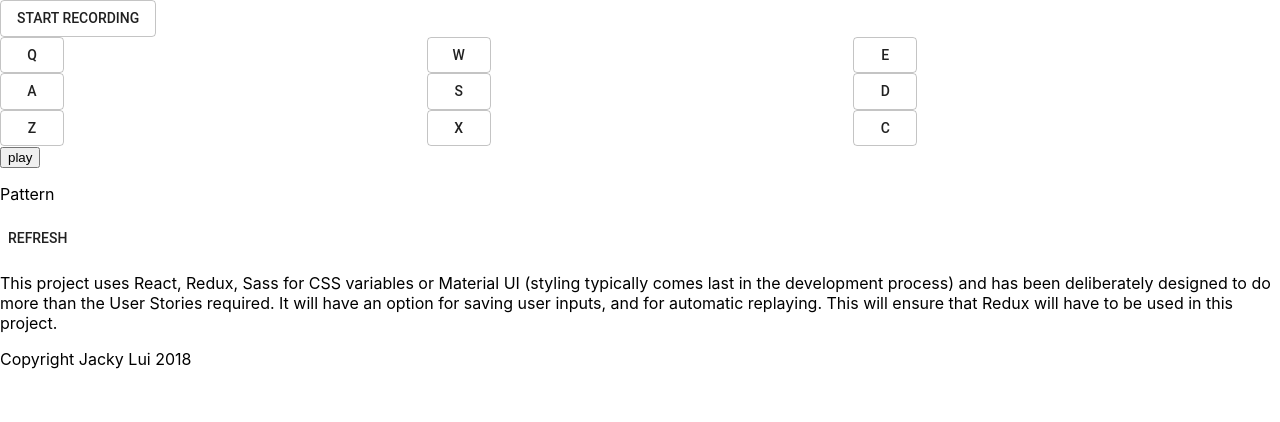
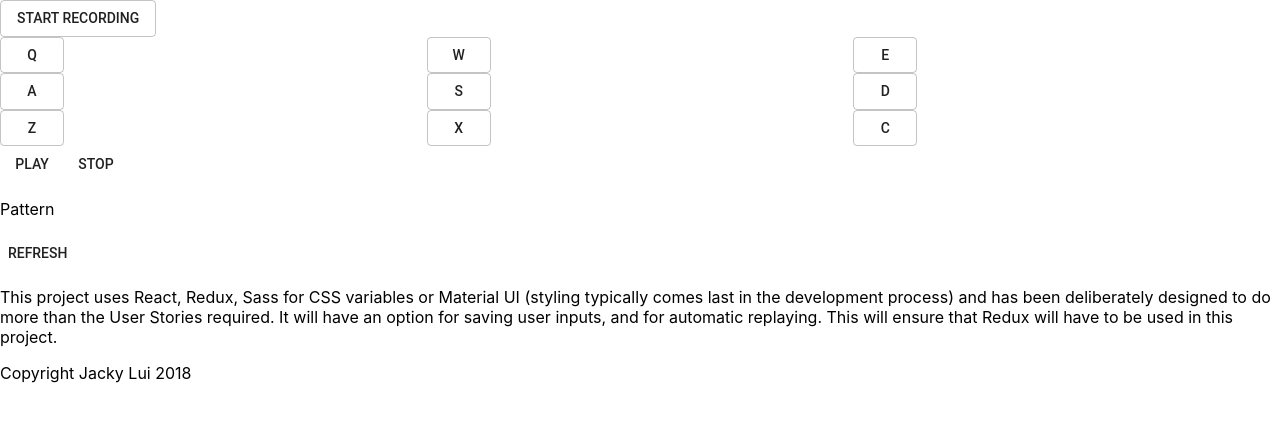
Before and after one commit to Recelis/drummachine, a React (Create React App) app: page / in a window 1280 px wide. Shown: the top 422 px of the page. Built offline with nearby package versions, Linux system fonts and the light colour scheme.

Commit message:
adding play button functionality

```diff
--- a/src/App.js
+++ b/src/App.js
@@ -6,6 +6,7 @@ import Keys from "./container/keys";
 import Record from "./container/record";
 import Refresh from "./container/refresh";
 import Display from "./container/display";
+import Play from "./container/play";
 
 class App extends Component {
   constructor(props){
@@ -32,7 +33,7 @@ class App extends Component {
         <div id = "drumpads">
           <Keys />
         </div>
-        <button id = "play">play</button>
+        <Play />
         <p id = "display">Pattern</p>
         <Display/>
         <Refresh/>
--- /dev/null
+++ b/src/container/play.js
@@ -0,0 +1,13 @@
+import { connect } from "react-redux";
+
+import PlayButton from "../presentational/playbutton";
+
+const mapStateToProps = (state) => {
+    return {
+        sequence:state.drumSounds
+    }
+}
+
+const Play = connect(mapStateToProps, null)(PlayButton);
+
+export default Play;
--- a/src/presentational/displayScreen.js
+++ b/src/presentational/displayScreen.js
@@ -1,4 +1,4 @@
-import React, { Component } from "react";
+import React from "react";
 
 import Button from '@material-ui/core/Button';
 
--- /dev/null
+++ b/src/presentational/playbutton.js
@@ -0,0 +1,40 @@
+import React, { Component } from "react";
+
+import Button from '@material-ui/core/Button';
+
+export default class PlayButton extends Component {
+    constructor(props){
+        super(props);
+        this.playSequence = this.playSequence.bind(this);
+        this.stopSequence = this.stopSequence.bind(this);
+    }
+    playSequence(){
+        console.log(this.props.sequence);
+        // pass to local values
+        let seq = this.props.sequence;
+        let seqLen = seq.length;
+        // if empty return
+        if (seqLen === 0) return;
+        // extract from array ( really stupid code )
+        let sequenceKeys = [];
+        for (let ii =0; ii < seqLen; ii ++) {
+            sequenceKeys.push(...Object.keys(seq[ii]));
+        }
+        // play sequence
+
+
+        console.log(sequenceKeys);
+        //
+    }
+    stopSequence(){
+
+    }
+    render(){
+        return (
+            <div>
+                <Button id = "play" onClick = {this.playSequence}>play</Button>
+                <Button id = "play" onClick = {this.stopSequence}>stop</Button>
+            </div>
+        )
+    }
+}
```
